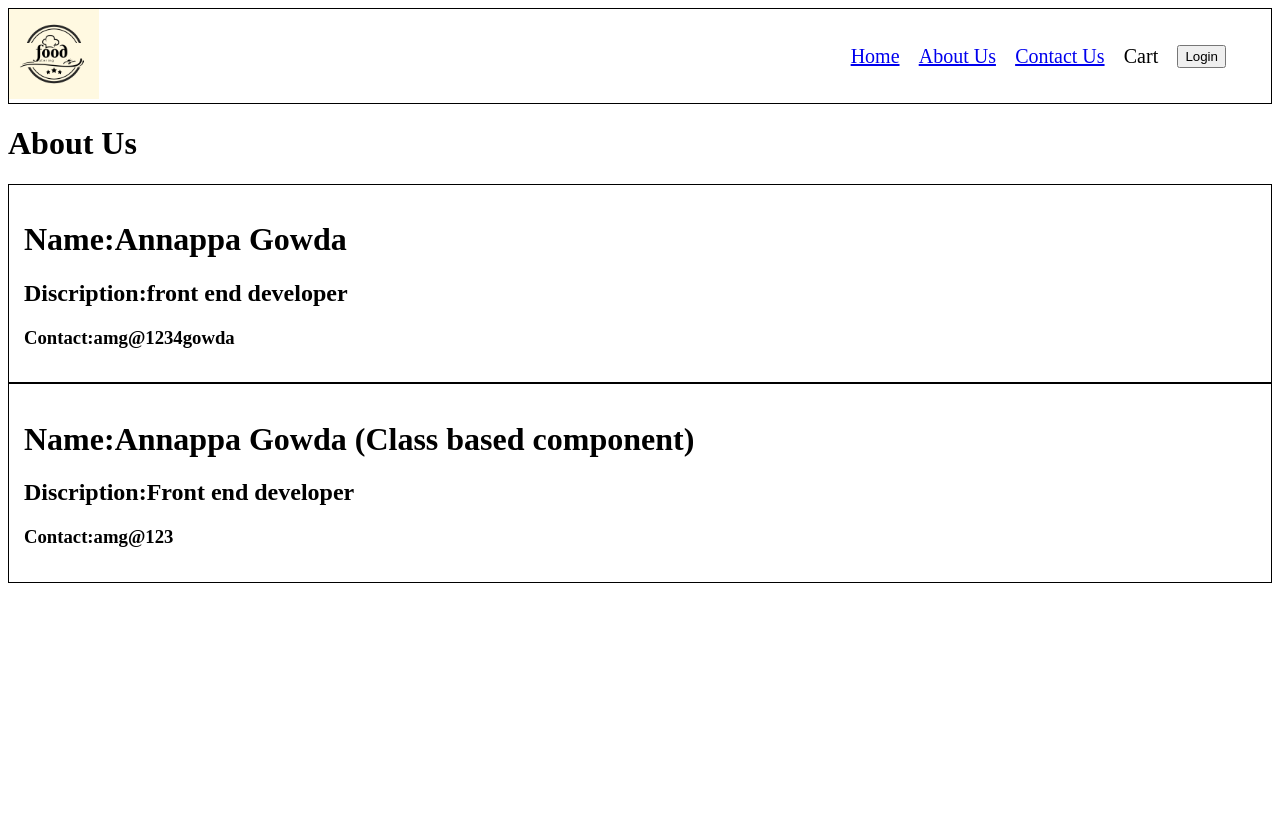
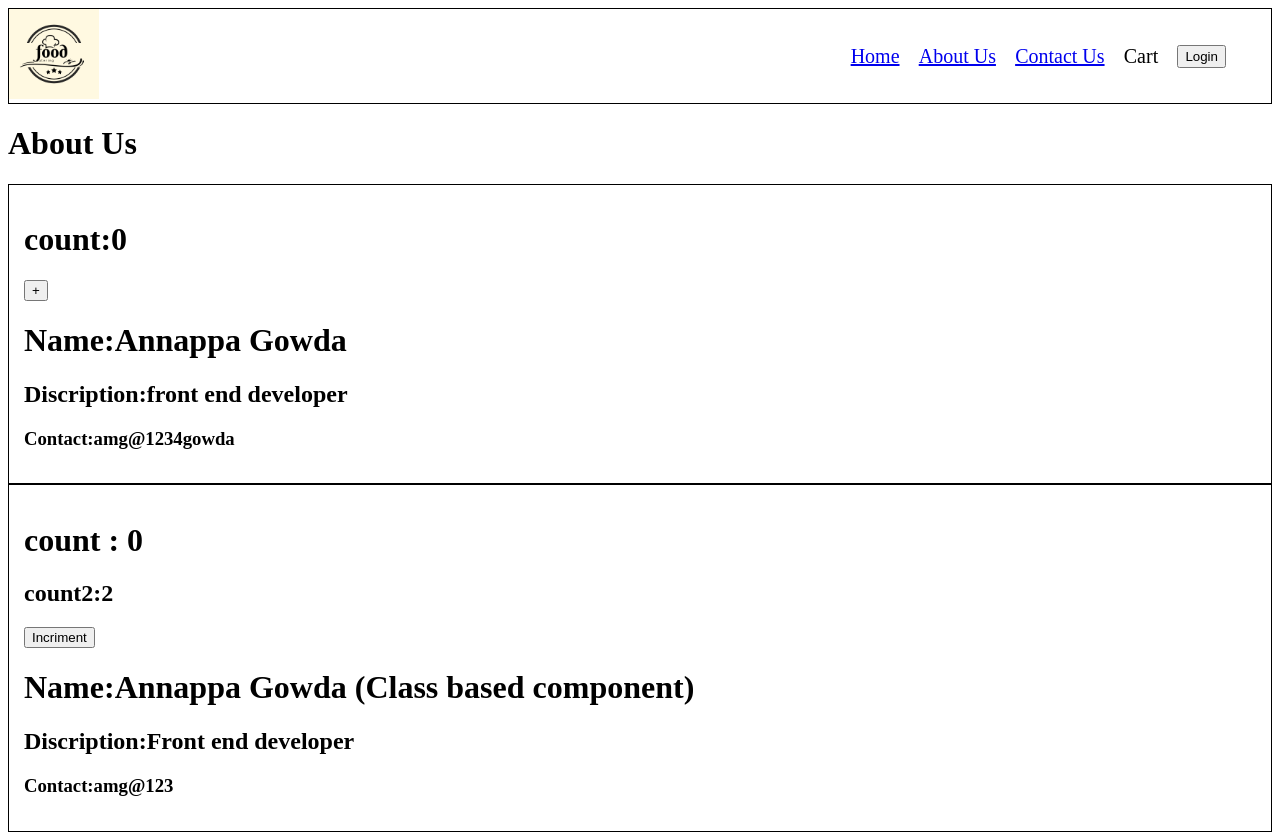
Before and after one commit to amgowda42/Hey-Food, a React (Vite) app: page /about in a window 1280 px wide. Shown: the top 834 px of the page. Before the commit the page ends 800 px from the top, so only its background shows below. Built offline with nearby package versions, Linux system fonts and the light colour scheme.

Commit message:
Aplied Class Based Components

```diff
--- a/src/components/User.js
+++ b/src/components/User.js
@@ -1,9 +1,15 @@
+import { useState } from "react";
+
 const User = (props) => {
     const {name , dis , email} = props;
     console.log(props);
+    const[count , setCount] = useState(0)
 
     return (
         <div className="user-card">
+            <h1>count:{count}</h1><button onClick={()=>{
+                setCount(count+1);
+            }}>+</button>
             <h1>Name:{name}</h1>
             <h2>Discription:{dis}</h2>
             <h3>Contact:{email}</h3>
--- a/src/components/UserClass.js
+++ b/src/components/UserClass.js
@@ -2,14 +2,27 @@ import React from "react";
 class UserClass extends React.Component {
   constructor(props) {
     super(props);
+    this.state = {
+      count: 0,
+      count2:2,
+      count3:3
+    };
 
     console.log(props);
   }
 
   render() {
     const { name, dis, email } = this.props;
+    const { count,count2 } = this.state;
     return (
       <div className="user-card">
+        <h1>count : {count}</h1>
+        <h2>count2:{count2}</h2>
+        <button onClick={() =>{
+          this.setState({ count:this.state.count+1,
+          count2:this.state.count2+1
+          });
+        }}> Incriment</button>
         <h1>Name:{name}</h1>
         <h2>Discription:{dis}</h2>
         <h3>Contact:{email}</h3>
--- a/src/utils/constants.js
+++ b/src/utils/constants.js
@@ -1,3 +1,5 @@
-export const RES_IMG_URL = "https://media-assets.swiggy.com/swiggy/image/upload/fl_lossy,f_auto,q_auto,w_660/" ;
+export const RES_IMG_URL =
+  "https://media-assets.swiggy.com/swiggy/image/upload/fl_lossy,f_auto,q_auto,w_660/";
 
-export const SWIGGY_API = "https://www.swiggy.com/dapi/restaurants/list/v5?lat=12.96340&lng=77.58550&is-seo-homepage-enabled=true&page_type=DESKTOP_WEB_LISTING";
+export const SWIGGY_API =
+  "https://www.swiggy.com/dapi/restaurants/list/v5?lat=12.96340&lng=77.58550&is-seo-homepage-enabled=true&page_type=DESKTOP_WEB_LISTING";
```
